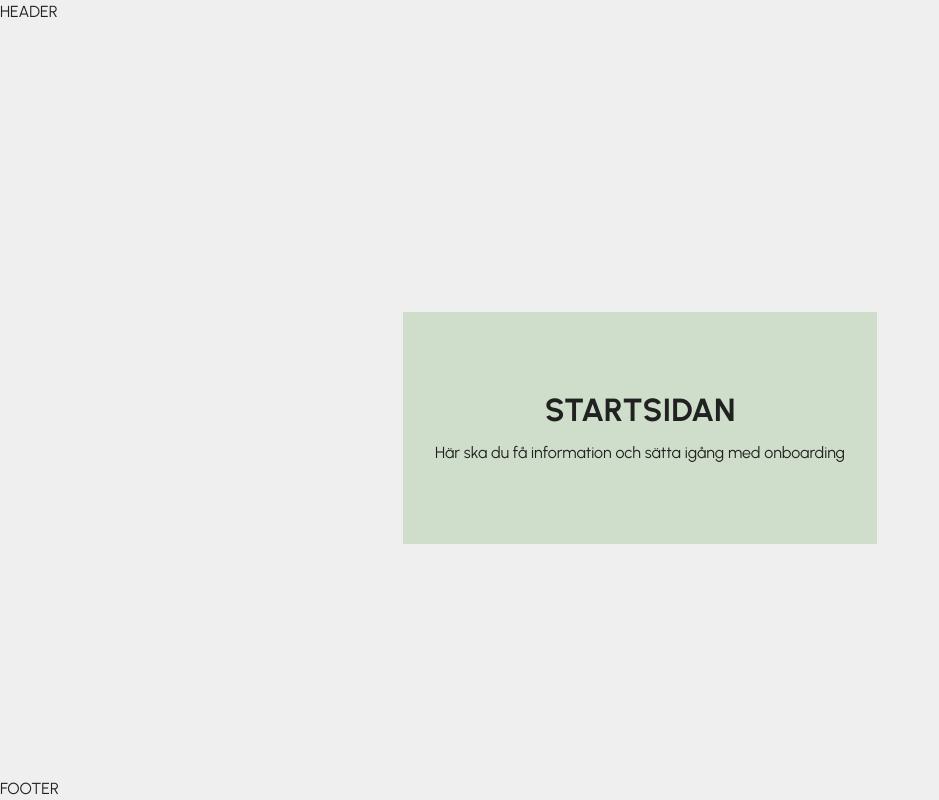
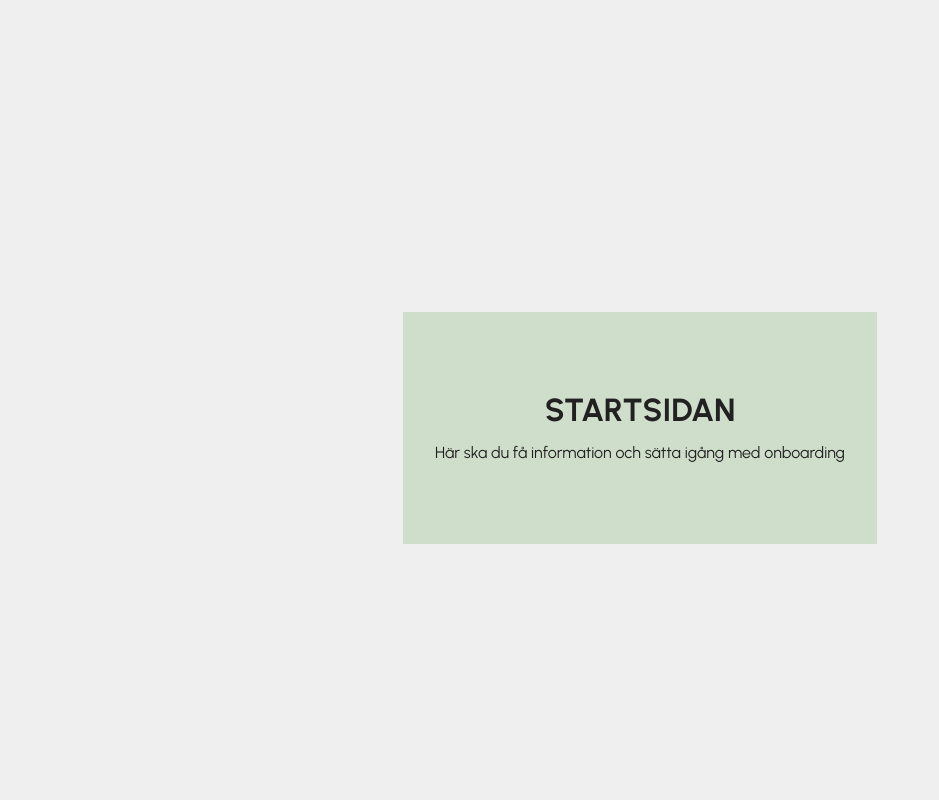
Before and after one commit to pernillasterner/gogetit, a Next.js app in the folder apps/web/: page / in a window 1280 px wide. Shown: the whole page, without its empty margins (0-939 px from the left). Built offline with nearby package versions, Linux system fonts and the light colour scheme.

Commit message:
Clean up. Remove main, header and footer

```diff
--- a/apps/web/app/layout.tsx
+++ b/apps/web/app/layout.tsx
@@ -5,8 +5,6 @@
 const urbanist = Urbanist({
   variable: "--font-urbanist",
   subsets: ["latin"],
-  // weight: ["400", "500", "600", "700"],
-  // display: "swap",
 });
 
 export const metadata: Metadata = {
@@ -20,14 +18,8 @@
   children: React.ReactNode;
 }>) {
   return (
-    // Det alla sidor har gemensamt
-    /** Next.js inte behöver återrendera header/footer när användaren klickar mellan /dashboard och /profile. */
     <html lang="sv" data-scroll-behavior="smooth" className={urbanist.variable}>
-      <body className="flex flex-col min-h-screen">
-        <header>HEADER</header>
-        {children}
-        <footer>FOOTER</footer>
-      </body>
+      <body className="flex flex-col min-h-screen">{children}</body>
     </html>
   );
 }
```
